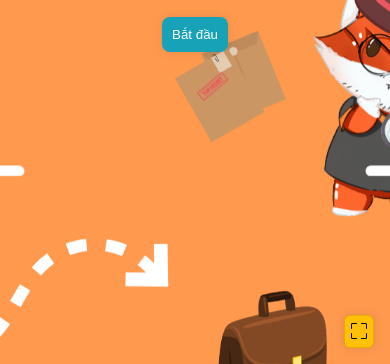
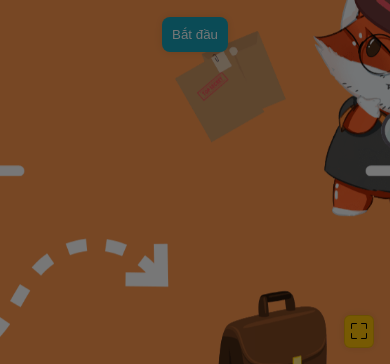
Before and after one commit to OUMPC/minigame_thamtutinhmat, a website: page public/index.html in a window 390 px wide. Shown: the part 480-844 px from the top of the page. Drawn offline with nearby package versions, Linux system fonts and the light colour scheme.

Commit message:
final 23

```diff
--- a/public/css/style.css
+++ b/public/css/style.css
@@ -305,3 +305,18 @@ table tr:nth-child(odd) {
 table tr:hover {
     background-color: #f1f1f1;
 }
+
+#block{
+    display: none;
+    position: absolute;
+    top: 0;
+    left: 0;
+    right: 0;
+    bottom: 0;
+    background-color: #00000088;
+    justify-content: center;
+    align-items: center;
+    z-index: 100;
+    color: #fff;
+    text-align: center;
+}
--- a/public/index.html
+++ b/public/index.html
@@ -27,6 +27,9 @@
     <div id="bg">
         <img src="/images/bg1.png" alt="">
         <img src="/images/bg_1.png" alt="" id="bg_mascot">
+    </div>
+    <div id="block">
+        <p>Giao diện chưa được tối ưu cho giao diện dọc hoặc hẹp. Vui lòng xoay màn hình ngang</p>
     </div>
     <main>
         <div id="win">
--- a/public/js/app.js
+++ b/public/js/app.js
@@ -403,3 +403,15 @@ function runOverplay() {
         }
     }, 1000);
 }
+
+function checkScreenSize(){
+    var w = window.innerWidth;
+    var h = window.innerHeight;
+    if(w*2/3 < h) {
+        $("#block").css("display", "flex");
+    }else{
+        $("#block").css("display", "none");
+    }
+}
+checkScreenSize()
+window.addEventListener('resize', checkScreenSize);
```
Also changed, not shown: server.js (line endings or trailing spaces).
